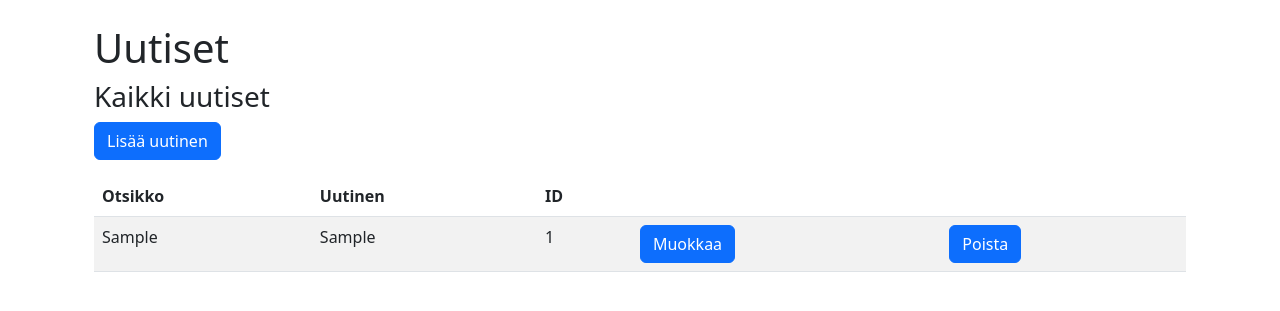
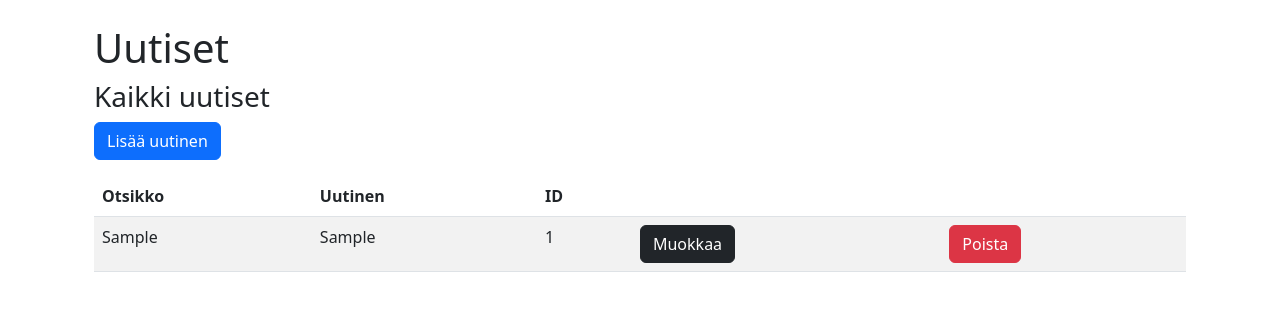
Before and after one commit to Fullstackteh/Lambs, a PHP site: page /backend/uutiset.php in a window 1280 px wide. Shown: the part 70-381 px from the top of the page. Run offline with PHP 8.4, Linux system fonts and the light colour scheme; tables that the repository leaves empty hold one stand-in row (values such as "Sample post").

Commit message:
Add files via upload

```diff
--- a/lambs projekti/backend/uutiset.php
+++ b/lambs projekti/backend/uutiset.php
@@ -39,8 +39,8 @@
                     <td> <?php echo $uutinen['Uutinen']; ?> </td>
                     <td> <?php echo $uutinen['Id']; ?> </td>
 
-                    <td> <?php echo '<a href="muokkaaUutinen.php?Id='.$uutinen['Id'].'" class="btn btn-primary">Muokkaa</a>'; ?></td>
-                    <td> <?php echo '<a href="poistaUutinen.php?Id='.$uutinen['Id'].'" class="btn btn-primary">Poista</a>'; ?></td>
+                    <td> <?php echo '<a href="muokkaaUutinen.php?Id='.$uutinen['Id'].'" class="btn btn-dark">Muokkaa</a>'; ?></td>
+                    <td> <?php echo '<a href="poistaUutinen.php?Id='.$uutinen['Id'].'" class="btn btn-danger">Poista</a>'; ?></td>
                   </tr>
                   <?php
                 }
```
